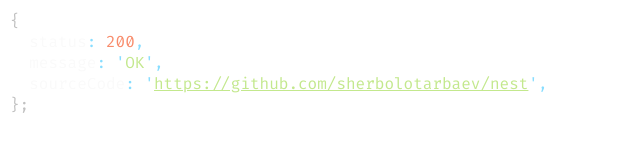
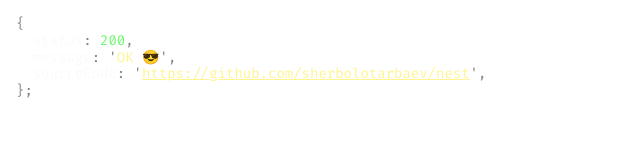
Before and after one commit to sherbolotarbaev/nest, a website: page public/index.html in a window 1280 px wide. Shown: the whole page, without its empty margins (0-640 px from the left). Drawn offline with Linux system fonts and the light colour scheme.

Commit message:
update: static html

```diff
--- a/public/index.html
+++ b/public/index.html
@@ -11,7 +11,7 @@
       href="https://fonts.googleapis.com/css2?family=Fira+Code:wght@300..700&display=swap"
       rel="stylesheet"
     />
-    <title>NestJS personal API 🐼</title>
+    <title>NestJS personal API</title>
     <style>
       *,
       *::after,
@@ -25,35 +25,33 @@
         word-wrap: break-word;
         white-space: pre-wrap;
 
-        padding: 10px;
+        line-height: 1.2;
+
+        padding: 1rem;
         overflow: auto;
 
         font-family: 'Fira Code', monospace;
-        font-optical-sizing: auto;
         font-weight: weight;
-        font-style: normal;
+        font-size: 0.875rem;
 
-        color: #88ddff;
+        color: #878787;
       }
 
       span {
-        color: #c1c1c1;
+        color: #878787;
       }
 
-      .string {
-        color: #c3e88d;
+      .string,
+      a {
+        color: #fff491;
       }
 
       .number {
-        color: #f88c6c;
+        color: #6ef86c;
       }
 
       .key {
         color: #fafafa;
-      }
-
-      a {
-        color: #c3e88d;
       }
     </style>
   </head>
@@ -62,7 +60,7 @@
     <pre>
 <span>{</span>
   <span class="key">status</span>: <span class="number">200</span>,
-  <span class="key">message</span>: '<span class="string">OK</span>',
+  <span class="key">message</span>: '<span class="string">OK 😎</span>',
   <span class="key">sourceCode</span>: '<span class="string"><a href="https://github.com/sherbolotarbaev/nest" target="_blank">https://github.com/sherbolotarbaev/nest</a></span>',
 <span>};</span>
     </pre>
```
